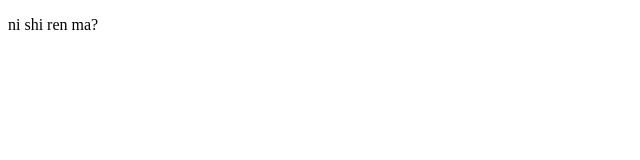
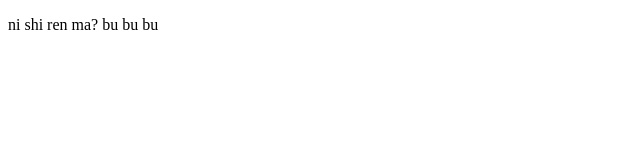
Before and after one commit to s-lance/s-lance.github.io, a plain HTML site: page index.html in a window 1280 px wide. Shown: the full height of the page, 0-640 px from the left. Drawn offline with Linux system fonts and the light colour scheme.

Commit message:
Added bu bu bu

```diff
--- a/index.html
+++ b/index.html
@@ -1,6 +1,6 @@
 <!DOCTYPE html>
 <html>
 	<body>
-		<p>ni shi ren ma?</p>
+		<p>ni shi ren ma? bu bu bu</p>
 	</body>
 </html>
```
